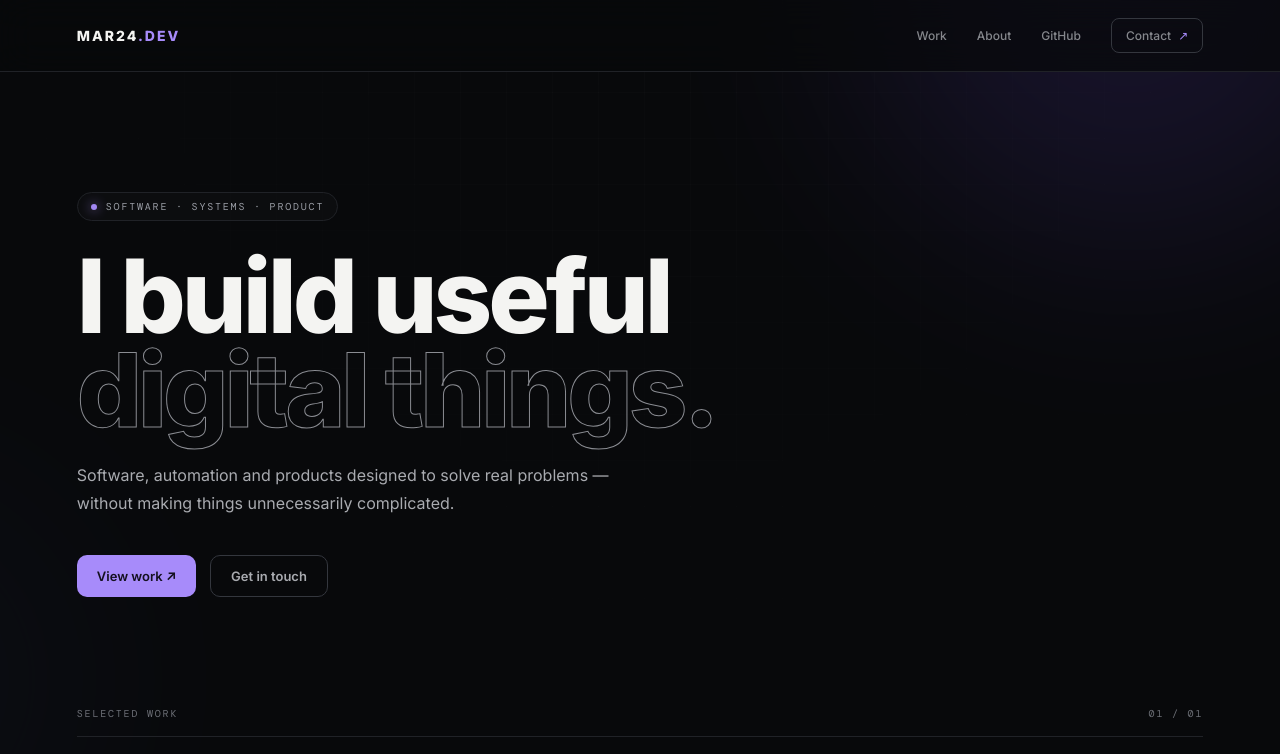
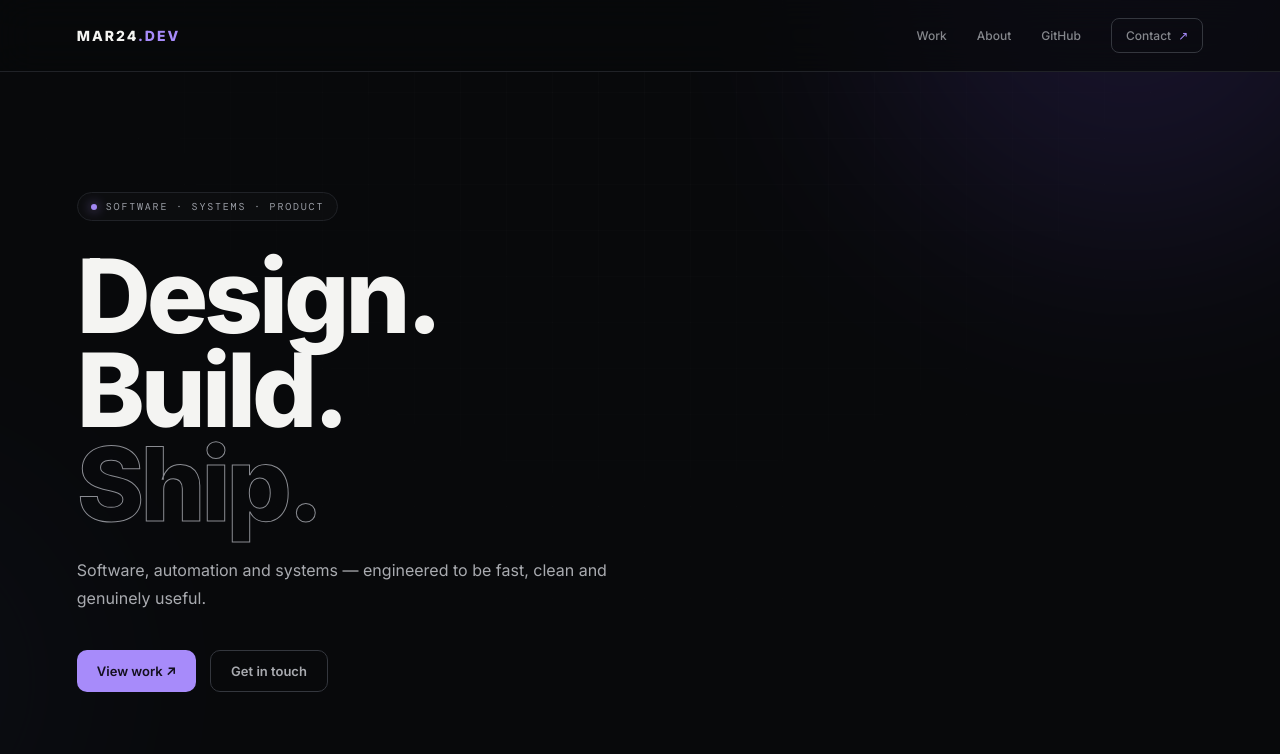
Before and after one commit to mpaguaga/mar24.dev, a React (Vite) app: page / in a window 1280 px wide. Shown: the top 754 px of the page. Built offline with nearby package versions, Linux system fonts and the light colour scheme.

Commit message:
Add files via upload

```diff
--- a/src/main.jsx
+++ b/src/main.jsx
@@ -30,12 +30,13 @@ function App() {
         <section className="intro">
           <span className="eyebrow reveal d1"><i className="statusDot" />Software · Systems · Product</span>
           <h1 className="reveal d2">
-            I build useful<br />
-            <span>digital things.</span>
+            Design.<br />
+            Build.<br />
+            <span>Ship.</span>
           </h1>
           <p className="introText reveal d3">
-            Software, automation and products designed to solve real problems —
-            without making things unnecessarily complicated.
+            Software, automation and systems — engineered to be fast, clean and
+            genuinely useful.
           </p>
           <div className="introCtas reveal d4">
             <a href="#work" className="btn btnPrimary">View work ↗</a>
```
